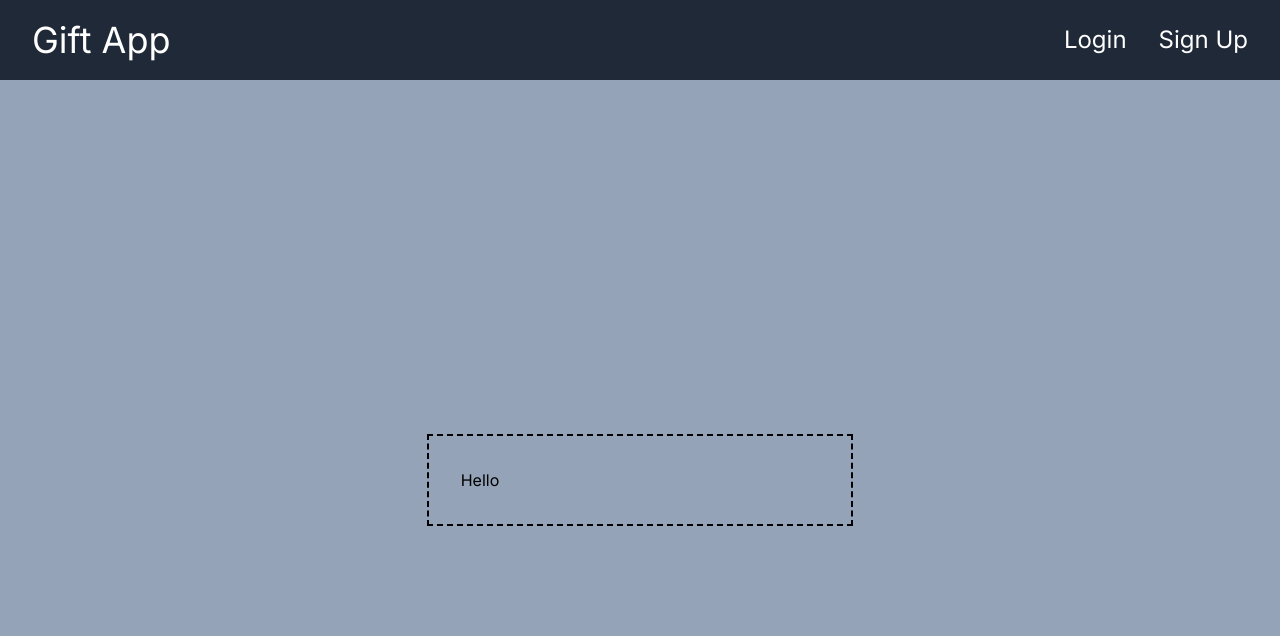
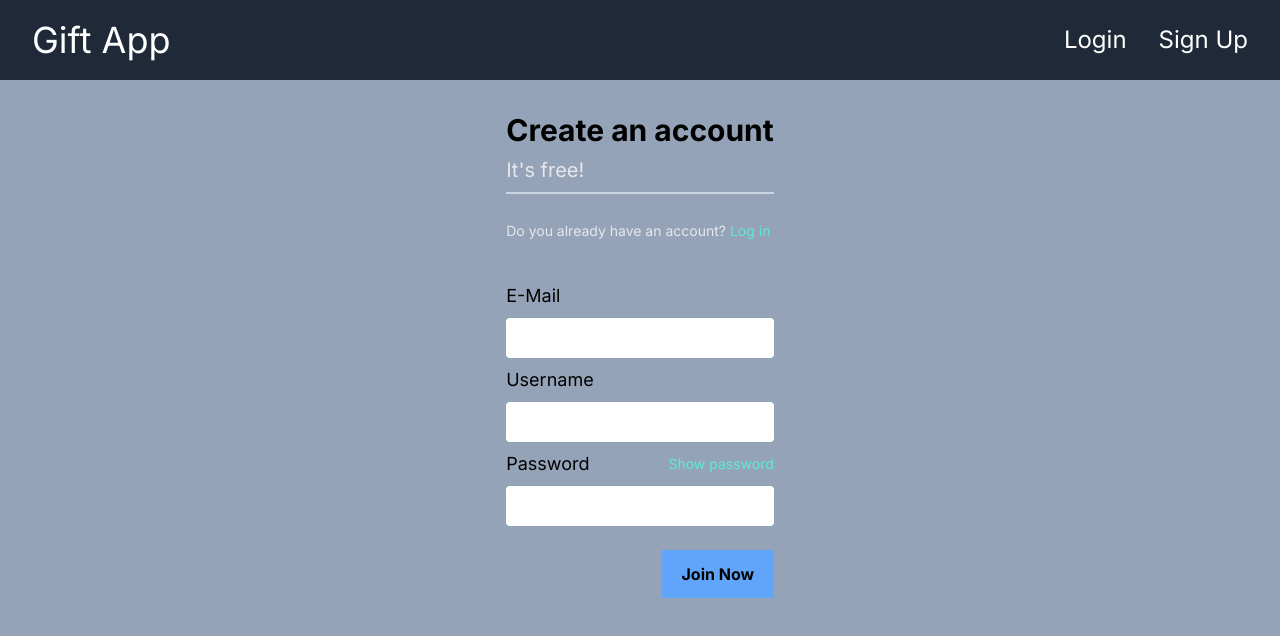
Before and after one commit to kizido/giftro, a Next.js app: page /signup in a window 1280 px wide. Shown: the top 636 px of the page. Built offline with nearby package versions, Linux system fonts and the light colour scheme.

Commit message:
feat: route and design a basic signup page

```diff
--- a/src/app/login/page.tsx
+++ b/src/app/login/page.tsx
@@ -8,7 +8,7 @@ export default function Login() {
         <h1 className="mb-4 text-3xl font-semibold">Log in</h1>
         <hr className="border border-slate-300"></hr>
         <h3 className="text-lg">Username</h3>
-        <input type="text" className="w-full h-10 rounded"></input>
+        <input type="text" className="p-4 h-10 rounded"></input>
 
         <div className="flex justify-between">
           <h3 className="text-lg">Password</h3>
@@ -16,7 +16,7 @@ export default function Login() {
             Forgot password?
           </Link>
         </div>
-        <input type="text" className="mb-4 w-full h-10 rounded"></input>
+        <input type="text" className="p-4 mb-4 h-10 rounded"></input>
 
         <div className="flex items-center">
           <input type="checkbox" className="mr-2 h-6 w-6 rounded-lg" />
@@ -27,15 +27,19 @@ export default function Login() {
           <button className="w-28 h-12 bg-blue-400 font-bold">Log In</button>
         </div>
       </div>
-      <div className="w-96 p-2 flex flex-col gap-2">
+      <div className="w-96 p-2 flex flex-col   gap-2">
         <h1 className="mb-4 text-3xl font-semibold">Sign Up</h1>
 
         <hr className="border border-slate-300"></hr>
 
-        <h3 className="font-semibold">New to Gift App? Sign up now to start finding perfect gifts for your loved ones!</h3>
+        <h3 className="font-semibold">
+          New to Gift App? Sign up now to start finding perfect gifts for your
+          loved ones!
+        </h3>
 
         <div className="flex justify-end">
-          <button className="w-28 h-12 bg-blue-400 font-bold">Join Now</button>
+          <Link href="/signup" className="w-28 h-12 bg-blue-400 font-bold flex items-center justify-center">Join Now
+          </Link>
         </div>
       </div>
     </div>
--- a/src/app/signup/page.tsx
+++ b/src/app/signup/page.tsx
@@ -1,11 +1,42 @@
-import React from 'react'
+import Link from "next/link";
+import React from "react";
 
 export default function page() {
   return (
-    <div className='w-full h-screen flex items-center justify-center'>
-        <div className='w-1/3 h-fit border-2 border-black border-dashed p-8'>
-            <h1>Hello</h1>
+    <div className="w-full flex justify-center">
+      <div className="w-70 flex flex-col gap-2">
+        <h1 className="mt-8 font-bold text-3xl">Create an account</h1>
+        <h3 className="text-xl text-gray-200">It's free!</h3>
+
+        <hr className="mb-4 border border-slate-300"></hr>
+
+        <div className="mb-8">
+          <h4 className="inline text-sm text-gray-200">
+            Do you already have an account?{" "}
+          </h4>
+          <Link href="/login" className="inline text-sm text-teal-300">
+            Log in
+          </Link>
         </div>
+
+        <h3 className="text-lg">E-Mail</h3>
+        <input className="h-10 rounded"></input>
+
+        <h3 className="text-lg">Username</h3>
+        <input className="h-10 rounded"></input>
+
+        <div className="flex justify-between items-center">
+          <h3 className="text-lg">Password</h3>
+          <h4 className="cursor-pointer hover:underline text-sm text-teal-300">
+            Show password
+          </h4>
+        </div>
+        <input className="mb-4 h-10 rounded"></input>
+
+        <div className="flex justify-end">
+          <button className="w-28 h-12 bg-blue-400 font-bold">Join Now</button>
+        </div>
+      </div>
     </div>
-  )
+  );
 }
```
